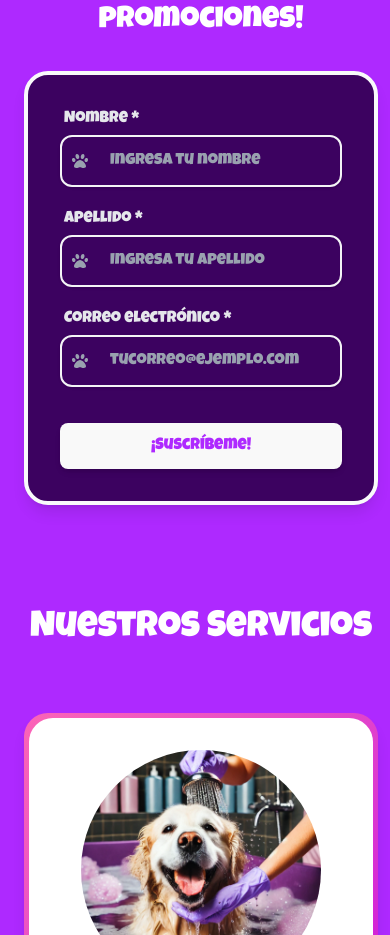
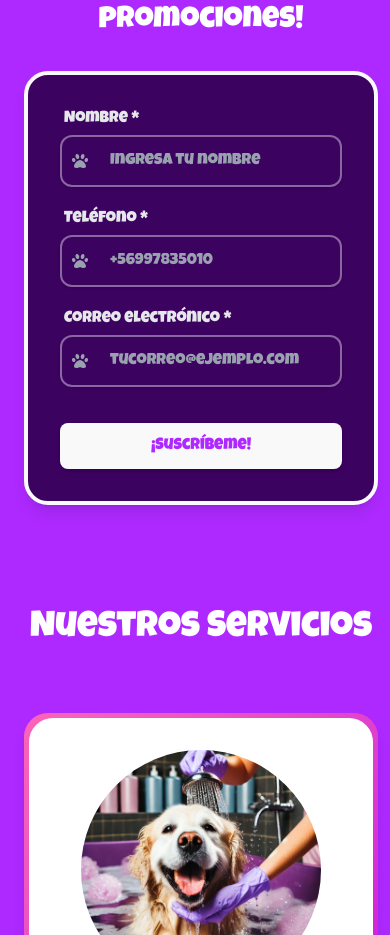
Before and after one commit to dwexman/fullmascotas, a React (Vite) app: page / in a window 390 px wide. Shown: the part 2060-2995 px from the top of the page. Built offline with nearby package versions, Linux system fonts and the light colour scheme.

Commit message:
new form with phone number

```diff
--- a/src/components/SuscribeForm.css
+++ b/src/components/SuscribeForm.css
@@ -15,7 +15,7 @@
 }
 
 .input-group:focus-within .paw-icon {
-  color: #AE29FF;                /* cambia a morado */
+  color: #AE29FF;
   animation: pawWave .6s ease-in-out;
 }
 
--- a/src/components/SuscribeForm.jsx
+++ b/src/components/SuscribeForm.jsx
@@ -3,11 +3,11 @@ import { FaPaw } from "react-icons/fa";
 
 export default function SubscribeForm() {
   const actionUrl =
-    "https://escuelakairos.us13.list-manage.com/subscribe/post?u=32987657571082e7578640d51&id=fb2b7ebf83&f_id=00dc03e9f0";
+    "https://escuelakairos.us13.list-manage.com/subscribe/post?u=32987657571082e7578640d51&id=4af111f466&f_id=00c303e9f0";
 
   const baseInput = `
     w-full pl-12 pr-5 py-3 rounded-xl
-    bg-[#3C0260] border-2 border-white-400/40
+    bg-[#3C0260] border-2 border-white/40
     placeholder-gray-400 text-gray-100
     focus:outline-none focus:border-gray-100 focus:ring-2 focus:ring-gray-300/70
     transition-all duration-300 hover:border-gray-300
@@ -24,21 +24,11 @@ export default function SubscribeForm() {
     >
       {/* ——— Nombre ——— */}
       <div className="input-group">
-        <label
-          htmlFor="FNAME"
-          className="block text-gray-200 font-medium mb-1 ml-1"
-        >
+        <label htmlFor="FNAME" className="block text-gray-200 font-medium mb-1 ml-1">
           Nombre *
         </label>
-
         <div className="relative">
-          <FaPaw
-            className="
-              paw-icon
-              absolute left-3 top-1/2 -translate-y-1/2
-              text-gray-400 pointer-events-none
-            "
-          />
+          <FaPaw className="paw-icon absolute left-3 top-1/2 -translate-y-1/2 text-gray-400 pointer-events-none" />
           <input
             id="FNAME"
             name="FNAME"
@@ -49,21 +39,20 @@ export default function SubscribeForm() {
         </div>
       </div>
 
-      {/* ——— Apellido ——— */}
+      {/* ——— Teléfono ——— */}
       <div className="input-group">
-        <label
-          htmlFor="LNAME"
-          className="block text-gray-200 font-medium mb-1 ml-1"
-        >
-          Apellido *
+        <label htmlFor="PHONE" className="block text-gray-200 font-medium mb-1 ml-1">
+          Teléfono *
         </label>
-
         <div className="relative">
           <FaPaw className="paw-icon absolute left-3 top-1/2 -translate-y-1/2 text-gray-400 pointer-events-none" />
           <input
-            id="LNAME"
-            name="LNAME"
-            placeholder="Ingresa tu apellido"
+            id="PHONE"
+            name="PHONE"
+            type="tel"
+            inputMode="tel"
+            pattern="^\\+?[0-9]{8,15}$"
+            placeholder="+56997835010"
             required
             className={baseInput}
           />
@@ -72,13 +61,9 @@ export default function SubscribeForm() {
 
       {/* ——— Correo ——— */}
       <div className="input-group">
-        <label
-          htmlFor="EMAIL"
-          className="block text-gray-200 font-medium mb-1 ml-1"
-        >
+        <label htmlFor="EMAIL" className="block text-gray-200 font-medium mb-1 ml-1">
           Correo electrónico *
         </label>
-
         <div className="relative">
           <FaPaw className="paw-icon absolute left-3 top-1/2 -translate-y-1/2 text-gray-400 pointer-events-none" />
           <input
@@ -92,10 +77,10 @@ export default function SubscribeForm() {
         </div>
       </div>
 
-      {/* honeypot invisible */}
+      {/*  Honeypot invisible */}
       <div aria-hidden="true" className="absolute -left-[5000px]">
         <input
-          name="b_32987657571082e7578640d51_fb2b7ebf83"
+          name="b_32987657571082e7578640d51_4af111f466"
           tabIndex="-1"
           defaultValue=""
         />
@@ -105,13 +90,10 @@ export default function SubscribeForm() {
       <button
         type="submit"
         className="
-          wiggle-btn
-          self-center mt-4 px-10 py-3 rounded-full
+          wiggle-btn self-center mt-4 px-10 py-3 rounded-full
           font-bold text-lg
-          bg-white text-[#AE29FF]
-          hover:bg-gray-100
-          transition-all duration-300
-          shadow-md hover:shadow-lg
+          bg-white text-[#AE29FF] hover:bg-gray-100
+          transition-all duration-300 shadow-md hover:shadow-lg
           w-full sm:w-auto
         "
       >
```
